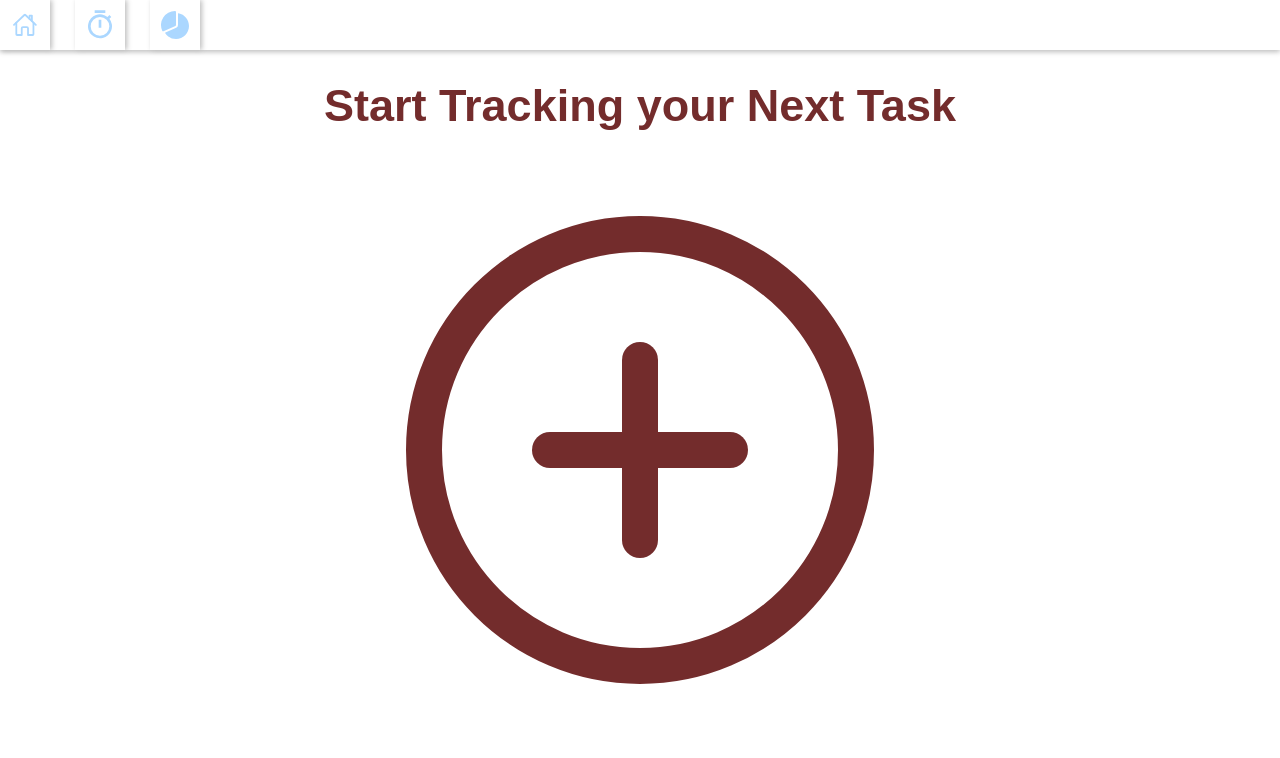
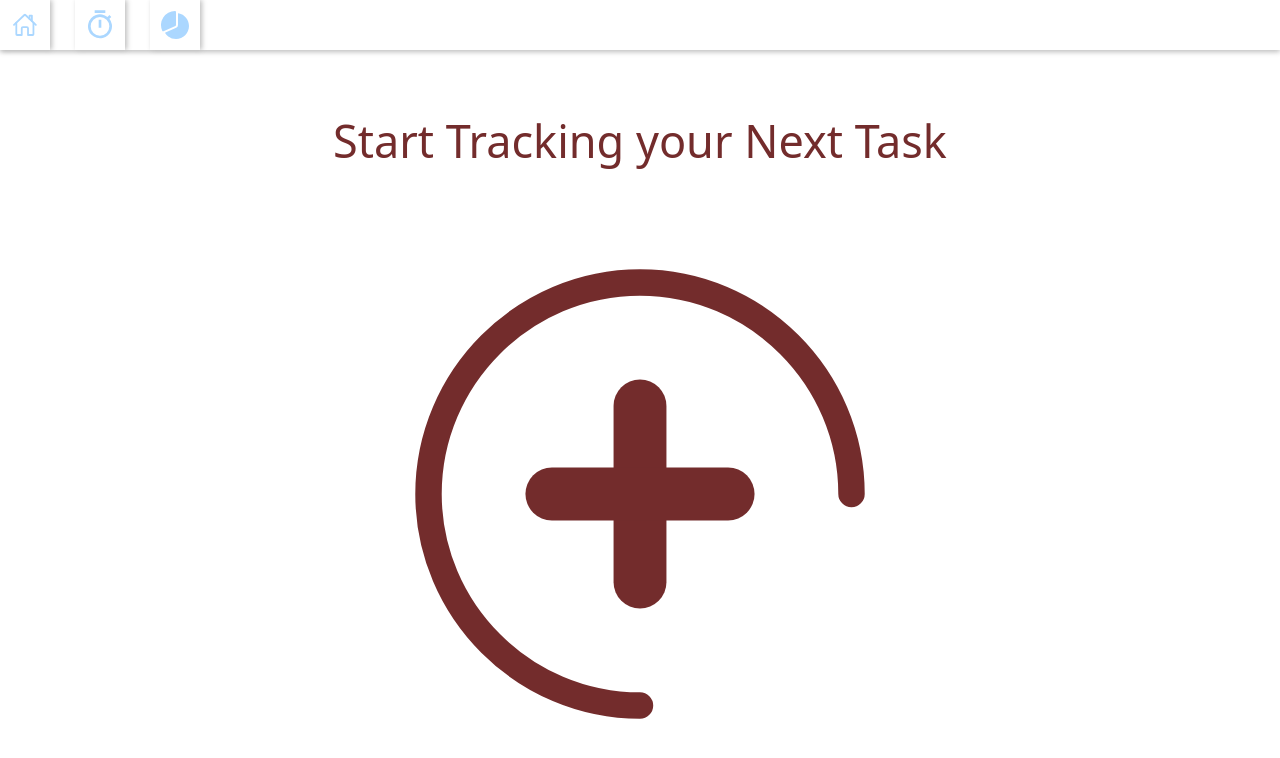
Before and after one commit to samyayoub/Task-Tracker, a React (Create React App) app: page / in a window 1280 px wide. Shown: the top 758 px of the page. Built offline with nearby package versions, Linux system fonts and the light colour scheme; a web font is replaced by a local one.

Commit message:
Added Modal layout

```diff
--- a/src/App.js
+++ b/src/App.js
@@ -1,5 +1,5 @@
 import './App.css';
-import Button from 'react-bootstrap/Button'
+import 'bootstrap/dist/css/bootstrap.min.css';
 import Navbar from "./components/Navbar"
 import Track from "./components/Track"
 
--- a/src/components/Track.js
+++ b/src/components/Track.js
@@ -1,13 +1,48 @@
-import Add from '../img/add.svg'
+import addTaskBtn from '../img/addTaskBtn.svg'
+import React, { useState } from 'react';
+import Button from 'react-bootstrap/Button';
+import Modal from 'react-bootstrap/Modal';
 
 export default function Track() {
 
+    const [show, setShow] = useState(false);
+
+    const handleClose = () => setShow(false);
+
     return (
-        <div className="trackContainer">
-            <h1 className="trackText">
-                Start Tracking your Next Task
-            </h1>
-            <img src={Add} alt="" className="addButton"/>
-        </div>
+        <>
+            <div className="trackContainer">
+                <h1 className="trackText">
+                    Start Tracking your Next Task
+                </h1>
+                <button className="addTaskBtn" variant="primary" onClick={() => setShow(true)}>
+                    <img src={addTaskBtn} alt="" />
+                </button>
+            </div>
+
+            <Modal
+                show={show}
+                onHide={() => setShow(false)}
+                backdrop="static"
+                keyboard={true}
+                size="lg"
+                dialogClassName="modalLayout"
+                centered="true"
+            >
+                <Modal.Header>
+                    <Modal.Title>Modal title</Modal.Title>
+                </Modal.Header>
+                <Modal.Body className="modalBody">
+                    Lorem ipsum dolor sit amet, consectetur adipiscing elit. Aenean volutpat leo sem, nec commodo dui convallis non. Sed eget posuere mauris. Vestibulum non nunc ut metus pellentesque rhoncus vitae vitae erat. Pellentesque quis lobortis eros, a blandit lacus. Sed dolor tellus, sagittis vel egestas a, viverra non magna. Nullam quis libero laoreet, feugiat metus in, ornare odio. Aenean odio sem, fringilla et leo eget, pharetra ornare velit. Ut scelerisque sapien ac viverra faucibus.
+                </Modal.Body>
+                <Modal.Footer>
+                    <div>
+                        <Button variant="outline-success" onClick={handleClose} className="closeModalButton">
+                            Close
+                        </Button>
+                    </div>
+                </Modal.Footer>
+            </Modal>
+        </>
     )
 }
--- a/src/index.css
+++ b/src/index.css
@@ -2,6 +2,7 @@
 Main Colors:
 Blue Color: #ABD7FF
 Wine: #732C2C;
+Shadow: rgb(190, 190, 190)
 */
 
 body  {
@@ -19,6 +20,7 @@ h3  {
   height: auto;
   box-shadow: 0px 2px 5px rgb(190, 190, 190);
   display: flex;
+  margin-bottom: 2.5%;
 }
 
 .iconContainer  {
@@ -37,20 +39,51 @@ h3  {
   transform: translate(-50%, -50%);
 }
 
+/* Tracking Page Styling */
 .trackContainer {
   display: flex;
   flex-direction: column;
   justify-content: center;
   align-items: center;
   height: auto;
+  width: 80%;
+  border-radius: 25px;
+  margin: auto;
+  padding: 2.5%;
+  transition-property: transform;
+  transition-duration: 0.5s;
 }
 
 .trackText  {
   color: #732C2C;
   text-align: center;
   font-size: 45px;
+  margin-bottom: 2%;
 }
 
-.addButton  {
+.addTaskBtn  {
   width: 45vw;
+  cursor: pointer;
+  background-color: white;
+  border-radius: 50%;
+  transition-property: transform;
+  transition-duration: 0.3s;
+  margin: 2.5%;
+  border: 0 white;
 }
+
+.addTaskBtn:hover  {
+  transform: scale(1.1);
+  box-shadow: 3px 5px 6px rgb(190, 190, 190);
+}
+
+/* Modal Styling */
+.modalLayout  {
+  /* position: absolute; */
+  margin-left: 5%;
+  margin-right: 5%;
+  padding: 2.5%;
+  border-radius: 25px;
+  /* box-shadow: 3px 3px 6px rgb(190, 190, 190); */
+  width:90% !important; top: 5%;
+}
```
Also changed, not shown: src/img/add.svg (deleted), src/img/addTaskBtn.svg (added).
